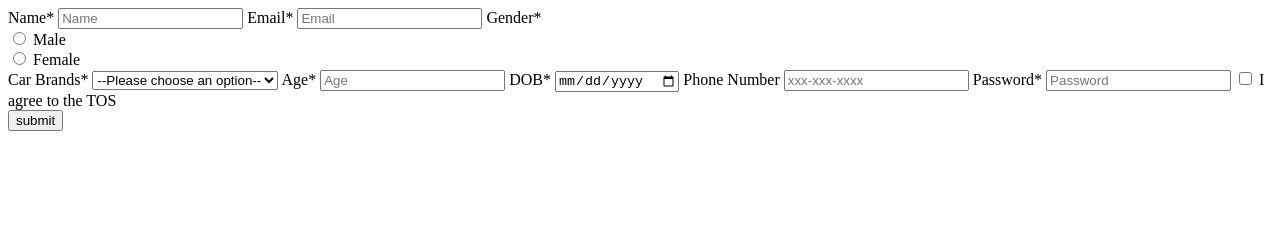
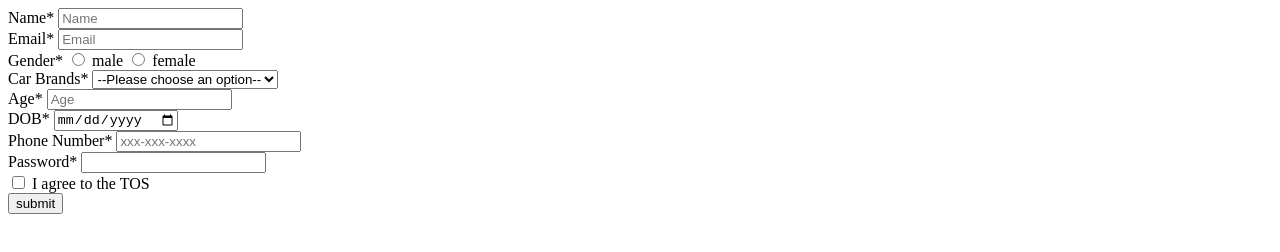
Before and after one commit to acciojob/signup-form-car-Prajwalwani05, a website: page main.html in a window 1280 px wide. Drawn offline with Linux system fonts and the light colour scheme.

Commit message:
created a submission

```diff
--- a/main.html
+++ b/main.html
@@ -11,47 +11,54 @@
 
     <script type="text/javascript" src="./script.js">
     </script>
-
-	<form method="POST" action="/signup">
+    <form method="post">
+		<div>
 			<label for="name">Name*</label>
-  <input type="text" id="name" name="name" placeholder="Name" required>
-
+			<input type="text" id="name" placeholder="Name" required>
+		</div>
+		<div>
 			<label for="email">Email*</label>
-  <input type="email" id="email" name="email" placeholder="Email" required>
-
-  <label for="gender">Gender*</label><br>
-  <input type="radio" id="gender_m" name="gender" value="Male" required>
-  <label for="gender_m">Male</label><br>
-  <input type="radio" id="gender_f" name="gender" value="Female" required>
-  <label for="gender_f">Female</label><br>
-
+			<input type="email" id="email" placeholder="Email" required>
+		</div>
+		<div>
+			<label for="gender">Gender*</label>
+			<input type="radio" id="gender_m" name="gender" required>
+			<label for="gender">male</label>
+			<input type="radio" id="gender_f" name="gender" required>
+			<label for="gender">female</label>
+		</div>
+		<div>
 			<label for="cars">Car Brands*</label>
-  <select id="cars" name="cars" required>
+			<select id="cars" required>
 				<option value="" selected disabled>--Please choose an option--</option>
-    <option value="BMW">BMW</option>
-    <option value="Audi">Audi</option>
-    <option value="Mercedez">Mercedez</option>
+				<option value="bmw" id="cars">BMW</option>
+				<option value="audi">Audi</option>
+				<option value="mercedez">Mercedez</option>
 			</select>
-
+		</div>
+		<div>
 			<label for="age">Age*</label>
-  <input type="number" id="age" name="age" placeholder="Age" required>
-
+			<input type="number" id="age" placeholder="Age" required>
+		</div>
+		<div>
 			<label for="dob">DOB*</label>
-  <input type="date" id="dob" name="dob" required>
-
-  <label for="tel">Phone Number</label>
-  <input type="tel" id="tel" name="tel" placeholder="xxx-xxx-xxxx">
-
+			<input type="date" id="dob"  required>
+		</div>
+		<div>
+			<label for="phone">Phone Number*</label>
+			<input type="tel" id="tel" placeholder="xxx-xxx-xxxx" >
+		</div>
+		<div>
 			<label for="password">Password*</label>
-  <input type="password" id="password" name="password" placeholder="Password" required>
-
-  <input type="checkbox" id="tos" name="tos" value="agreed" required>
-  <label for="tos">I agree to the TOS</label>
+			<input type="password" id="password" required>
+		</div>
 		<div>
-            <!-- <input type="submit" value="submit"> -->
-            <button type="submit">submit</button>
+			<input type="checkbox" id="tos" required>
+			<label>I agree to the TOS</label>
 		</div>
-
+		<div>
+			<input type="submit" value="submit">
+		</div>
 	</form>
 
 
```
Lines whose indentation alone changed are shown as unchanged.
